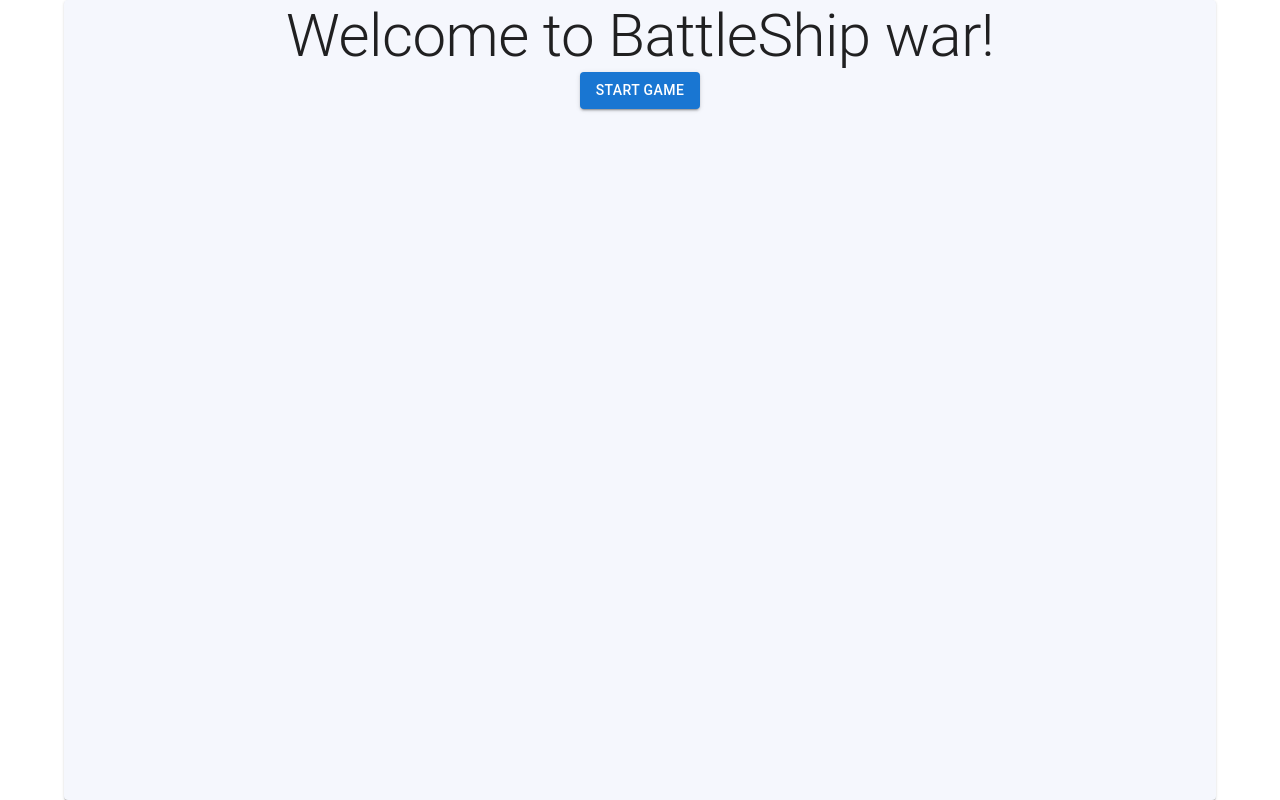
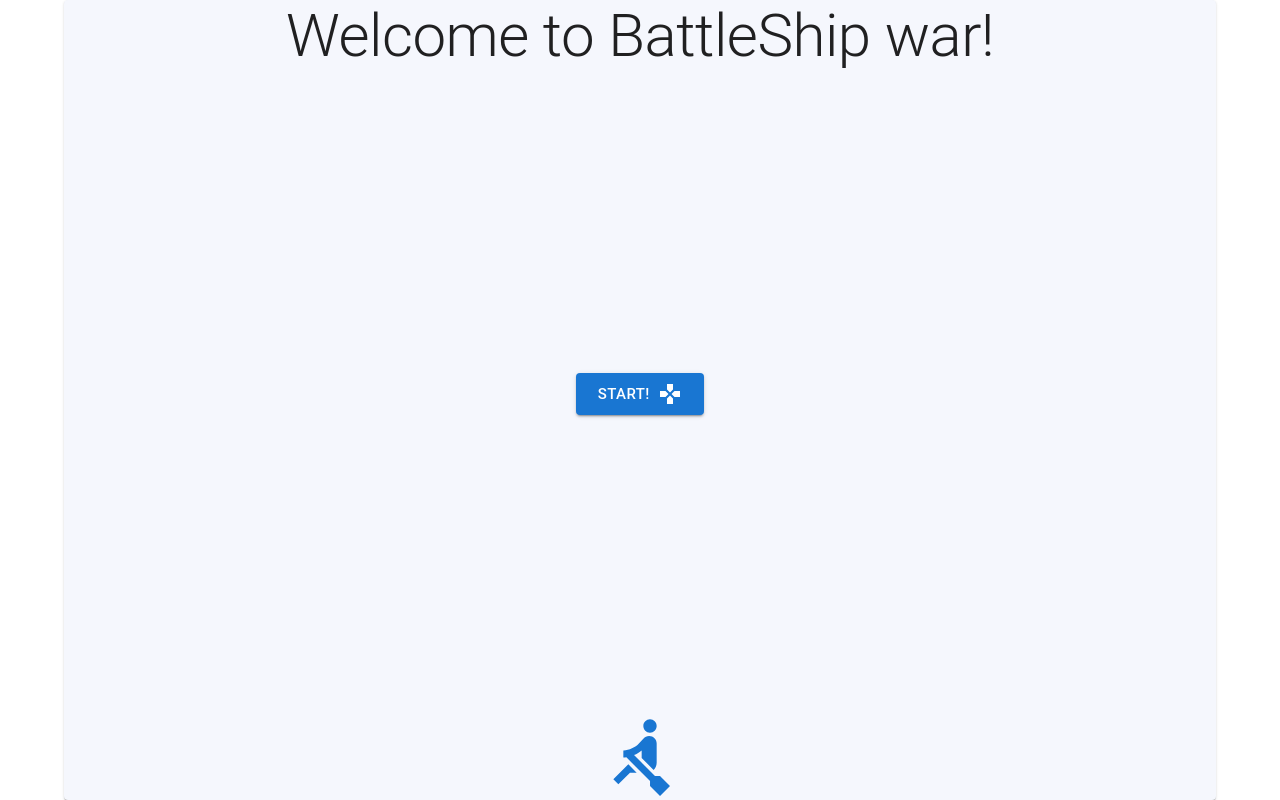
Before and after one commit to serval-software/a-github-repository, a React (Create React App) app: page / in a window 1280 px wide. Built offline with nearby package versions, Linux system fonts and the light colour scheme.

Commit message:
merge: style-players-page

```diff
--- a/package.json
+++ b/package.json
@@ -5,6 +5,7 @@
   "dependencies": {
     "@emotion/react": "^11.11.1",
     "@emotion/styled": "^11.11.0",
+    "@mui/icons-material": "^5.14.19",
     "@mui/material": "^5.14.20",
     "@testing-library/jest-dom": "^5.17.0",
     "@testing-library/react": "^13.4.0",
--- a/src/pages/players.tsx
+++ b/src/pages/players.tsx
@@ -8,7 +8,11 @@ import {
   TextField,
   Typography,
 } from "@mui/material";
-import { Container, color } from "@mui/system";
+import { Container } from "@mui/system";
+import GamesIcon from "@mui/icons-material/Games";
+import KeyboardDoubleArrowRightIcon from "@mui/icons-material/KeyboardDoubleArrowRight";
+import CheckIcon from '@mui/icons-material/Check';
+import RowingIcon from '@mui/icons-material/Rowing';
 import { useNavigate } from "react-router-dom";
 
 export const PlayersPage = () => {
@@ -68,8 +72,9 @@ export const PlayersPage = () => {
         <Grid
           container
           direction="column"
-          justifyContent="space-evenly"
+          justifyContent="space-between"
           alignItems="center"
+          style={{ height: 'inherit' }}
         >
           <Grid item>
             <Grid
@@ -91,46 +96,57 @@ export const PlayersPage = () => {
               <Button
                 variant="contained"
                 color="primary"
+                size="large"
                 onClick={() => setShowPopup(true)}
               >
-                Start game
+                Start! &nbsp;
+                <GamesIcon />
               </Button>
             </Grid>
+          </Grid>
+          <Grid item>
+            <RowingIcon style={{ fontSize: '500%' }} color="primary" />
           </Grid>
         </Grid>
       </Card>
 
       <Dialog open={showPopup} onClose={() => setShowPopup(false)}>
-        <DialogTitle>Enter players pseudos :</DialogTitle>
-        <Grid
+        <Grid container direction="column" spacing={2}>
+            <Grid item>
+                <DialogTitle>Enter players pseudos :</DialogTitle>
+            </Grid>
+            <Grid item>
+            <Grid
           container
           direction="column"
           justifyContent="center"
           alignItems="center"
-          spacing={3}
+          spacing={4}
         >
           <Grid item>{displayPseudoInput()}</Grid>
           <Grid item>
             {currentPlayer === 2 ? (
               <Button
                 variant="contained"
-                color="primary"
+                color="success"
                 onClick={() => startGame()}
-                disabled={player2 === ""}
+                disabled={player2 === "" || player2 === player1}
               >
-                Validate
+                <CheckIcon />
               </Button>
             ) : (
               <Button
                 variant="contained"
-                color="primary"
+                color="secondary"
                 disabled={player1 === ""}
                 onClick={() => setCurrentPlayer(2)}
               >
-                Next player
+                <KeyboardDoubleArrowRightIcon />
               </Button>
             )}
           </Grid>
+        </Grid>
+            </Grid>
         </Grid>
       </Dialog>
     </Container>
```
Also changed, not shown: 1 other file (tests, documents, lock files or other folders).
